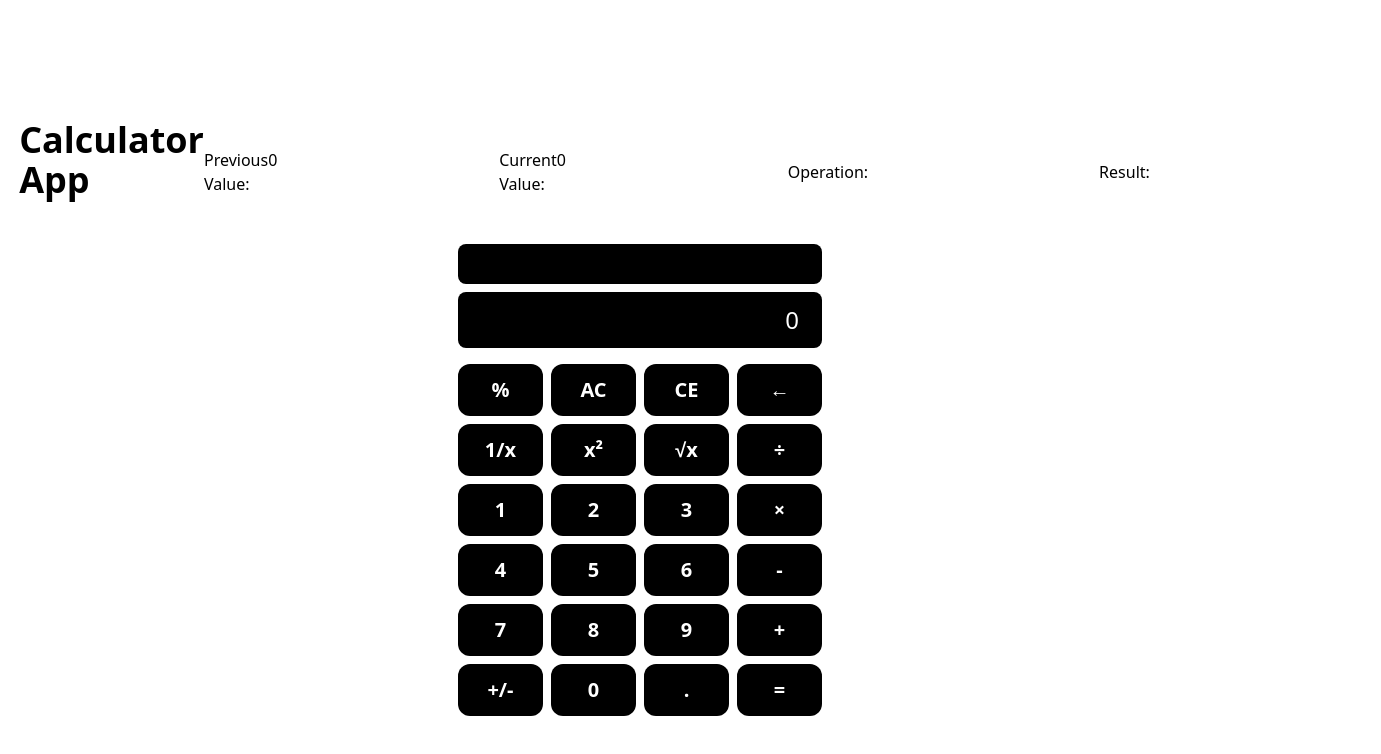
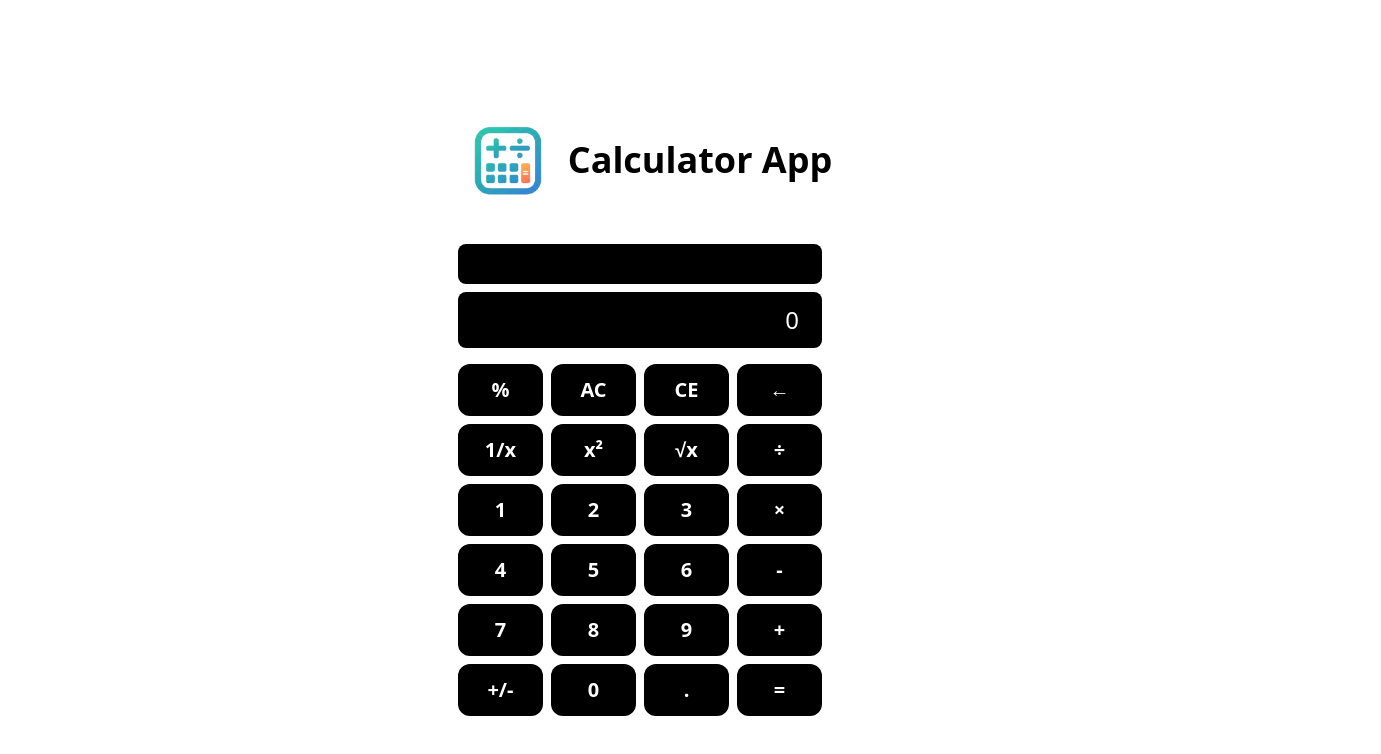
Before and after one commit to rysteim/basic-calculator-app, a React (Vite) app: page / in a window 1280 px wide. Shown: the top 754 px of the page, 1381 px wide, since content can reach past the window. Built offline with nearby package versions, Linux system fonts and the light colour scheme.

Commit message:
Removed unused methods.

```diff
--- a/src/App.jsx
+++ b/src/App.jsx
@@ -9,17 +9,6 @@ function App() {
   const [operation, setOperation] = useState(null);
   const [checkOperation, setCheckOperation] = useState(false);
   const [result, setResult] = useState(null);
-
-  // const handleCurrentValue = (currValue) => {
-  //   if (checkOperation) {
-  //     setCurrentValue(String(currValue));
-  //     setCheckOperation(false);
-  //   } else {
-  //     setCurrentValue(
-  //       currentValue === "0" ? String(currValue) : currentValue + currValue
-  //     );
-  //   }
-  // };
 
   const handleCurrentValue = (currValue) => {
     setCurrentValue(String(currValue));
@@ -102,18 +91,6 @@ function App() {
             className="w-30 h-30"
           />
           <h1 className="text-4xl font-bold">Calculator App</h1>
-          <br />
-          Previous Value:
-          <input type="text" readOnly value={previousValue} />
-          <br />
-          Current Value:
-          <input type="text" readOnly value={currentValue} />
-          <br />
-          Operation:
-          <input type="text" readOnly value={operation} />
-          <br />
-          Result:
-          <input type="text" readOnly value={result} />
         </div>
         {/* Body Section */}
         <div>
```
